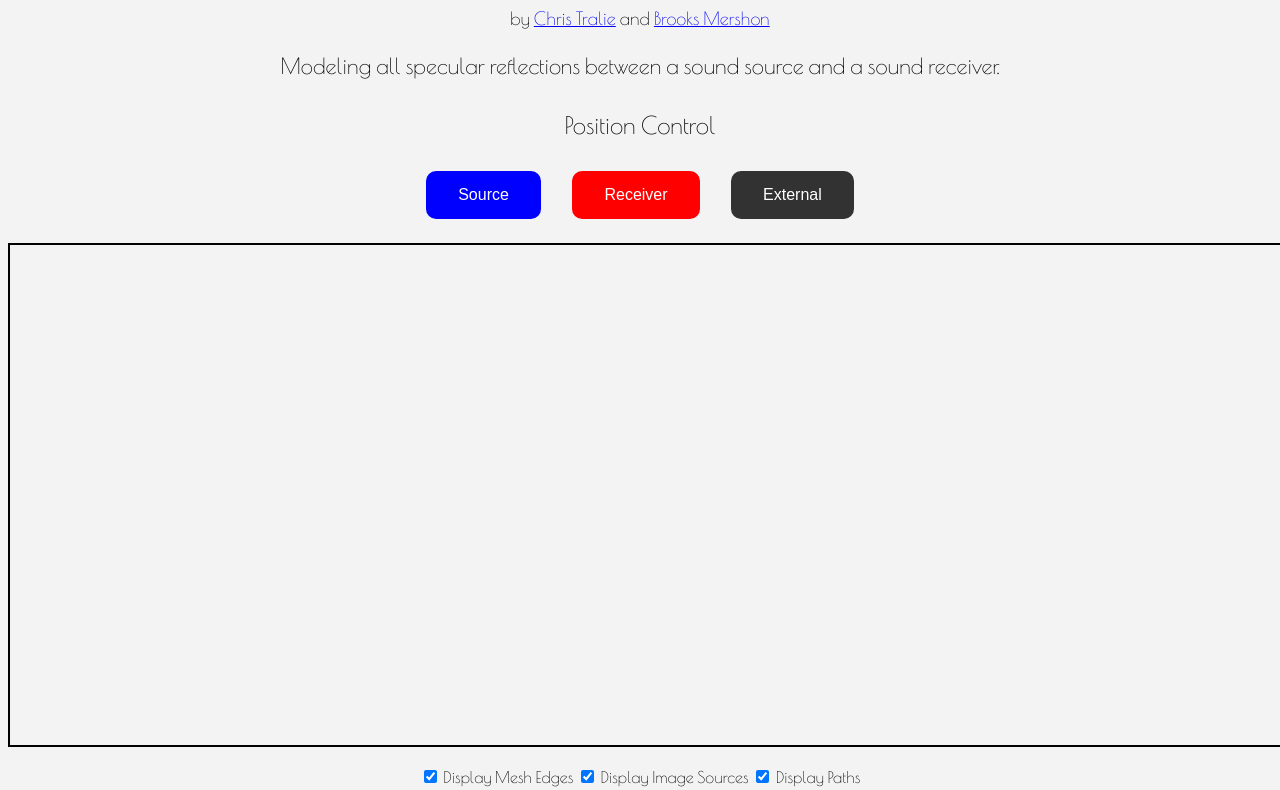
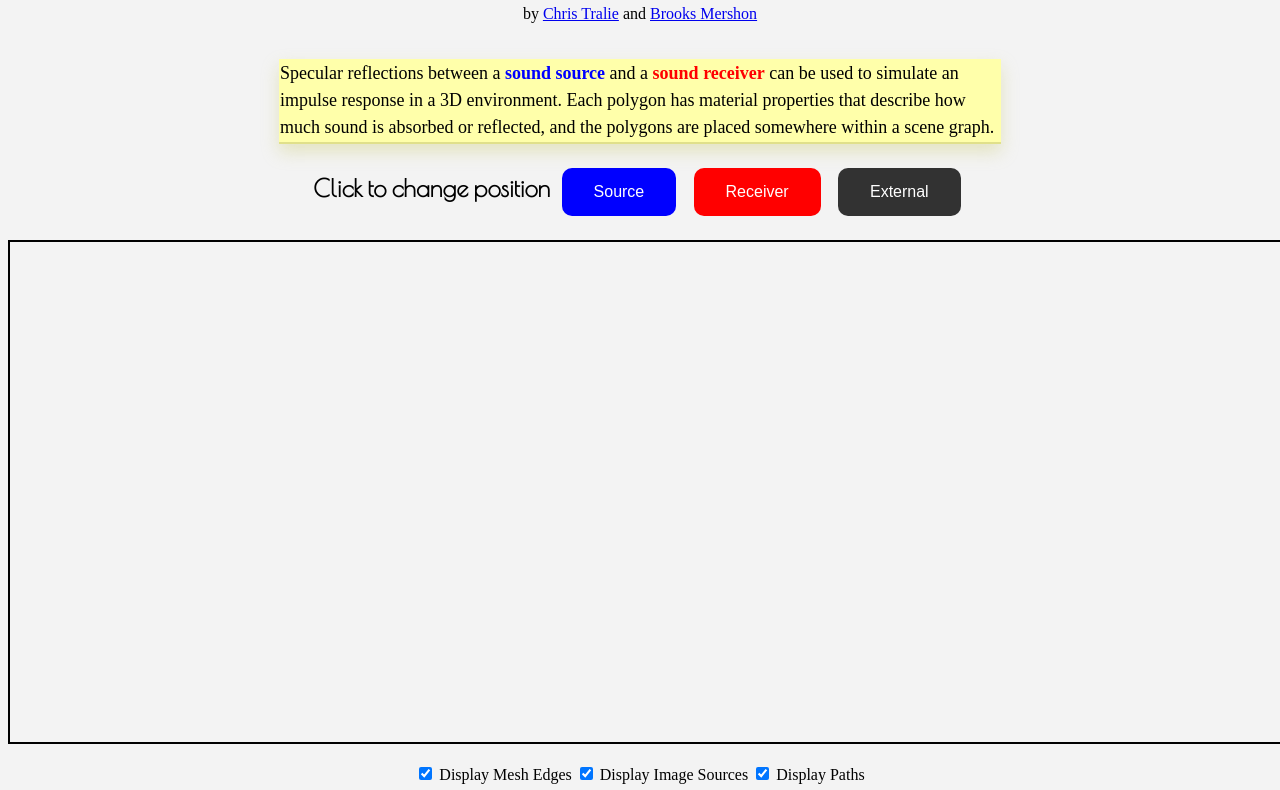
Before and after one commit to bmershon/image-sources, a website with bundled scripts: page index.html in a window 1280 px wide. Shown: the part 62-852 px from the top of the page. Built offline with nearby package versions, Linux system fonts and the light colour scheme; files whose address does not match are found by name.

Commit message:
checkpoint

```diff
--- a/index.html
+++ b/index.html
@@ -32,30 +32,42 @@
 <link type="text/css" rel="stylesheet" href="./main/style.css"/>
 
 <body>
+
 <header>
   <h1>Specular Reflections</h1>
-  <p class="credits">by
+  <span class="credits">by
     <a href="https://github.com/ctralie">Chris Tralie</a> and
     <a href="https://github.com/bmershon/">Brooks Mershon</a>
-  </p>
+  </span>
 </header>
 
-<p class="caption">
-  Modeling all specular reflections between a sound source and a sound receiver.
-</p>
+
+<div>
+  <div class="left_justified">
+    <p class="note">
+      Specular reflections between a <span class="blue"><b>sound source</b></span> and a <span class="red"><b>sound receiver</b></span> can be used to simulate an impulse response in a 3D environment. Each polygon has material properties that describe how much sound is absorbed or reflected, and the polygons are placed somewhere within a scene graph.
+    </p>
+  </div>
+</div>
+
+<div>
+
+</div>
 
 <div class="scene_picker">
   <input type = "file" id = "sceneInput">
 </div>
 
 <div class="top_controls">
-  <p>Position Control</p>
+  <h2>Click to change position</2>
   <button class="source" type="button" id = "sourceButton" onclick="callViewFromSource()">Source</button>
   <button class="receiver" type="button" id = "receiverButton" onclick="callViewFromReceiver()">Receiver</button>
   <button class="external" type="button" id = "externalButton" onclick="callViewFromExternal()">External</button>
 </div>
 
-<canvas id="GLCanvas1" width="1280" height="500"></canvas>
+<div>
+  <canvas id="GLCanvas1" width="1280" height="500"></canvas>
+</div>
 
 <div class="render_controls">
   <span>
@@ -103,10 +115,14 @@
 
 <hr>
 
-<div id="graph">
-  <p class="caption">A graph of the impulse response for this scene.
-  <br>The highest amplitude represents the first echo resulting from specular reflections.</p>
-  <div width="1080" id="impulsePlot">
+<div>
+  <div class="left_justified">
+    <p class="note">
+      The first non-zero amplitude represents the first <em>echo</em> in the scene. The highest amplitude likely corresponds to the shortest reflection path, but sound-deadening properties of the materals in the scene may cause a short path to result in a very faint <em>echo</em>.
+    </p>
+    <div id="graph">
+      <div width="1080" id="impulsePlot"></div>
+    </div>
   </div>
 </div>
 
--- a/main/image-sources.js
+++ b/main/image-sources.js
@@ -160,11 +160,9 @@
           p = {pos: soln.p, rcoeff: target.rcoeff}; // face intersection
           exclusion = target.genFace;
           path.push(p);
-          console.debug(path, target);
         } else {
           break; // abort path
         }
-
         target = target.parent; // image source that generated this target
       }
     }
--- a/main/style.css
+++ b/main/style.css
@@ -1,22 +1,33 @@
 body {
   background-color: #f3f3f3;
+}
+
+div {
   text-align: center;
+}
+
+div.left_justified {
+  display: inline-block;
+  text-align: left
+}
+
+header {
+  text-align: center;
+}
+
+h1, h2, h3 {
   font-family: 'Poiret One', cursive;
 }
 
 p {
-  font-size: 24px;
+  max-width: 720px;
+  font-size: 18px;
   line-height: 1.5em;
+  font-family: "PT Serif", serif;
 }
 
-.credits {
-  font-size: 18px;
-}
-
-p.caption {
-  margin: auto;
-  width: 770px;
-  font-size: 22px;
+#intro {
+  margin-left: auto;
 }
 
 .top_controls {
@@ -59,6 +70,14 @@ p.caption {
   cursor: crosshair;
 }
 
+.note {
+  box-shadow: 0 8px 16px rgba(204,204,119,0.4);
+  background: #ffa;
+  border-bottom: solid 2px rgba(204,204,119,0.6);
+  padding: 1px;
+  margin: 2em -14px 0 -14px;
+}
+
 #graph{
     min-height: 450px;
 }
@@ -88,7 +107,7 @@ button {
   text-decoration: none;
   display: inline-block;
   font-size: 16px;
-  margin: 4px 14px;
+  margin: 4px 6px;
   cursor: pointer;
   border-radius: 10px;
 }
@@ -141,3 +160,11 @@ button.convolve {
 g.subplot.xy > rect {
   fill: none; !important
 }
+
+.blue {
+  color: blue;
+}
+
+.red {
+  color: red;
+}
```
